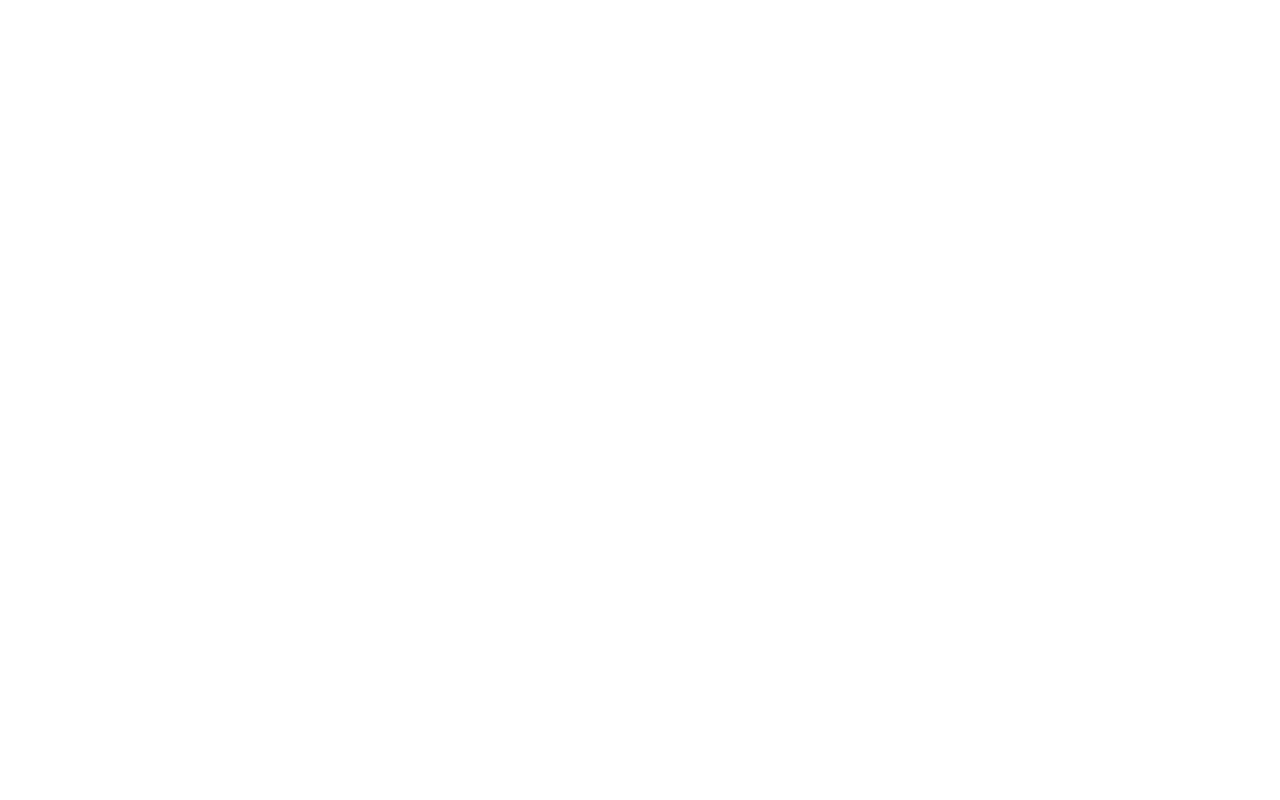
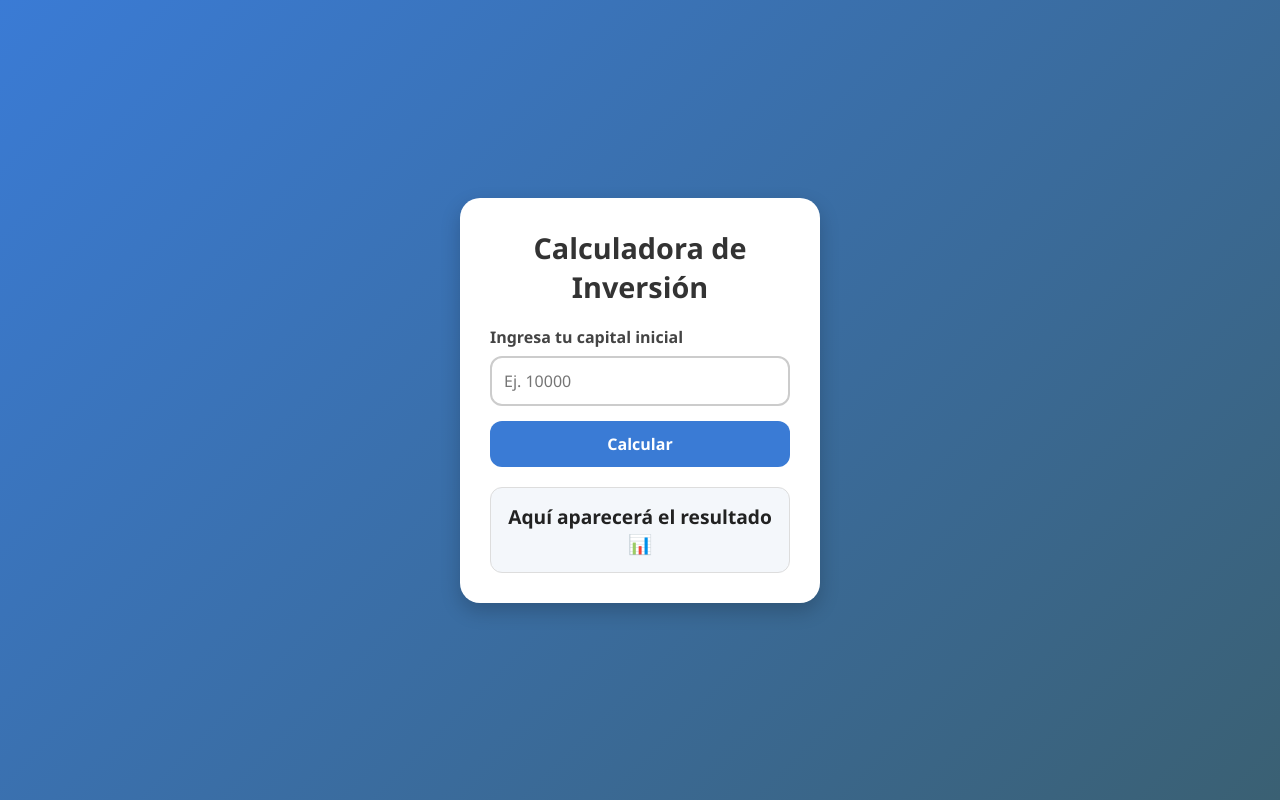
Before and after one commit to LuisMtz-24/ejercicios-javascript, a website: page Ejercicios/01-Inversion/index.html in a window 1280 px wide. Drawn offline with Linux system fonts and the light colour scheme.

Commit message:
terminado ejercicio 1

```diff
--- /dev/null
+++ b/Ejercicios/01-Inversion/calcular.js
@@ -0,0 +1,20 @@
+const form = document.getElementById("formInversion");
+const resultado = document.getElementById("Resultado");
+
+const tasa = 0.02;
+
+form.addEventListener("submit", function(event) {
+    event.preventDefault();
+
+    const capital = parseFloat(document.getElementById("capital").value);
+
+    if (isNaN(capital) || capital <= 0) {
+        resultado.textContent = "Por favor ingrese un capital válido.";
+        return;
+    }
+
+    const ganancia = capital * tasa;
+    const total = capital + ganancia;
+
+    resultado.textContent = `Su ganancia en un mes será de $${ganancia.toFixed(2)} y su balance total será de $${total.toFixed(2)}.`;
+});
--- a/Ejercicios/01-Inversion/index.html
+++ b/Ejercicios/01-Inversion/index.html
@@ -1,11 +1,29 @@
 <!DOCTYPE html>
-<html lang="en">
+<html lang="es">
 <head>
-    <meta charset="UTF-8">
-    <meta name="viewport" content="width=device-width, initial-scale=1.0">
-    <title>Document</title>
+  <meta charset="UTF-8">
+  <meta name="viewport" content="width=device-width, initial-scale=1.0">
+  <title>Calculadora de Inversión</title>
+  <link rel="stylesheet" href="style.css">
 </head>
 <body>
+  <div class="container">
+    <div class="card">
+      <h1 class="titulo"> Calculadora de Inversión</h1>
 
+      <form id="formInversion">
+        <label for="capital">Ingresa tu capital inicial</label>
+        <input type="number" id="capital" name="capital" placeholder="Ej. 10000">
+
+        <button type="submit">Calcular</button>
+      </form>
+
+      <div id="resultadoBox">
+        <h2 id="Resultado">Aquí aparecerá el resultado 📊</h2>
+      </div>
+    </div>
+  </div>
+
+  <script src="calcular.js"></script>
 </body>
 </html>
--- a/Ejercicios/01-Inversion/style.css
+++ b/Ejercicios/01-Inversion/style.css
@@ -0,0 +1,97 @@
+/* Fuente moderna y reseteo */
+* {
+  margin: 0;
+  padding: 0;
+  box-sizing: border-box;
+  font-family: "Segoe UI", Tahoma, Geneva, Verdana, sans-serif;
+}
+
+body {
+  background: linear-gradient(135deg, #3a7bd5, #3a6073);
+  min-height: 100vh;
+  display: flex;
+  align-items: center;
+  justify-content: center;
+}
+
+/* Contenedor */
+.container {
+  width: 100%;
+  max-width: 400px;
+  padding: 20px;
+}
+
+/* Tarjeta */
+.card {
+  background: #fff;
+  border-radius: 20px;
+  padding: 30px;
+  box-shadow: 0 8px 20px rgba(0,0,0,0.2);
+  text-align: center;
+}
+
+/* Título */
+.titulo {
+  font-size: 1.8rem;
+  color: #333;
+  margin-bottom: 20px;
+}
+
+/* Labels */
+label {
+  display: block;
+  font-weight: bold;
+  margin-bottom: 8px;
+  color: #444;
+  text-align: left;
+}
+
+/* Inputs */
+input[type="number"] {
+  width: 100%;
+  padding: 12px;
+  border: 2px solid #ccc;
+  border-radius: 12px;
+  margin-bottom: 15px;
+  font-size: 1rem;
+  transition: 0.3s;
+}
+
+input[type="number"]:focus {
+  border-color: #3a7bd5;
+  outline: none;
+  box-shadow: 0 0 5px rgba(58,123,213,0.5);
+}
+
+/* Botón */
+button {
+  width: 100%;
+  padding: 12px;
+  background: #3a7bd5;
+  color: #fff;
+  border: none;
+  border-radius: 12px;
+  font-size: 1rem;
+  font-weight: bold;
+  cursor: pointer;
+  transition: 0.3s;
+}
+
+button:hover {
+  background: #2e5ea3;
+  transform: translateY(-2px);
+}
+
+/* Resultado */
+#resultadoBox {
+  margin-top: 20px;
+  padding: 15px;
+  background: #f4f7fb;
+  border-radius: 12px;
+  border: 1px solid #ddd;
+}
+
+#Resultado {
+  font-size: 1.2rem;
+  color: #222;
+}
--- a/package.json
+++ b/package.json
@@ -4,7 +4,7 @@
   "main": "index.js",
   "scripts": {
     "test": "echo \"Error: no test specified\" && exit 1",
-    "start": "wds --root ./ejercicios"
+    "inversion": "wds --open ./Ejercicios/01-Inversion/index.html"
   },
   "keywords": [],
   "author": "",
```
Also changed, not shown: Ejercicios/10-Borrar etiquetas/index.html (+11 -0 lines).
